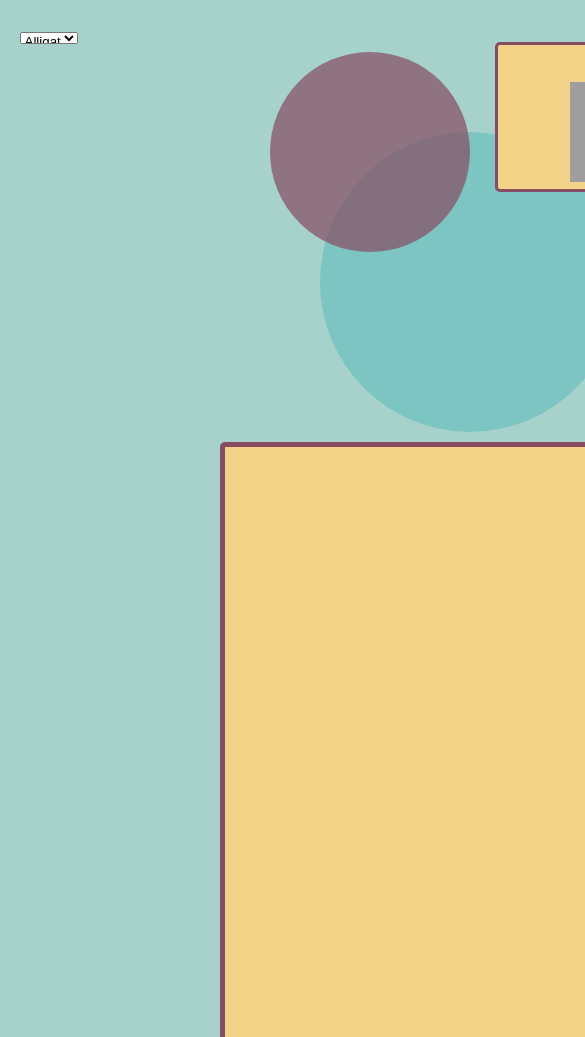
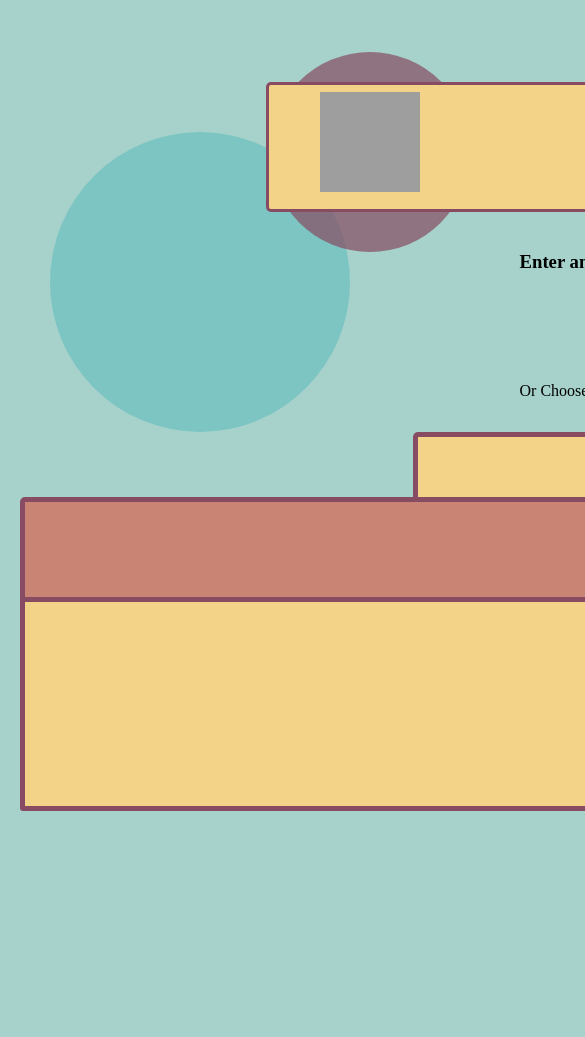
Before and after one commit to raeoxfordhebron/project-1, a plain HTML site: page index.html in a window 390 px wide. Shown: the top 1037 px of the page, 585 px wide, since content can reach past the window. After the commit the page ends 850 px from the top, so only its background shows below. Drawn offline with nearby package versions, Linux system fonts and the light colour scheme; grey boxes are pictures that could not be loaded.

Commit message:
rough finish of css

```diff
--- a/app.js
+++ b/app.js
@@ -90,6 +90,7 @@ function villagerSpecies(species){
     .then((data) => {
         console.log(data)
         $("main p").empty()
+        $("main li").remove()
         data.forEach((element, index) => {
             console.log(element)
             const speciesLi = $("<li>").text(`${element.name}`)
@@ -97,10 +98,9 @@ function villagerSpecies(species){
                 const inputText = e.target.textContent
                 $("main p").empty()
                 $("main li").remove()
-                // $("<main>")
                 villagerSearch(inputText)
             })
-            $main.append(speciesLi)
+            $("main").append(speciesLi)
         })
     })
 }
--- a/index.html
+++ b/index.html
@@ -20,9 +20,6 @@
     <div id="logo1">
         <img src="https://upload.wikimedia.org/wikipedia/commons/thumb/7/7c/Animal_Crossing_Leaf.svg/2149px-Animal_Crossing_Leaf.svg.png">
     </div>
-    <div id="logo2">
-        <img src="https://upload.wikimedia.org/wikipedia/commons/thumb/7/7c/Animal_Crossing_Leaf.svg/2149px-Animal_Crossing_Leaf.svg.png">
-    </div>
     <span id="blueCircle"></span>
     <span id="maroonCircle"></span>
     <span id="orangeCircle"></span>
@@ -32,7 +29,7 @@
         <input type="text" id="villagerTextName" placeholder="Villager name">
         <input type="submit" id="submitButton" value="Search">
     </form>
-    <label for="species">Choose a species:</label>
+    <label for="species">Or Choose a Species:</label>
     <select name="species" id="species">
         <option value="alligator">Alligator</option>
         <option value="anteater">Anteater</option>
--- a/styles.css
+++ b/styles.css
@@ -1,60 +1,43 @@
-* {
-    box-sizing: border-box;
-}
-
-
 body {
     width: 90%;
     margin: 2em auto;
     display: grid;
     background-color: #A7D2CB;
-    /* grid-template-columns: 1fr 1fr;
-    grid-template-rows: 1fr 1fr; */
     grid-template-areas:
     "header header header"
-    "main sidebar sidebar"
+    "main main sidebar"
+    "main main sidebar"
+    "main main sidebar"
+    "main main sidebar"
+    "footer footer footer"
     "footer footer footer"
 
 }
 
 header {
-    margin: 10px 0px 0 475px;
-    height: 150px;
     text-align: center;
     font-family: 'Libre Baskerville', serif;
     font-weight: bold;
     grid-area: header;
     border: 3px solid #874C62;
     border-radius: 5px;
-    padding: 20px;
-    width: 900px;
+    padding: 2px;
     background-color: #F2D388;
+    margin: 50px auto;
+    width: 70%;
+    height: 30%;
 }
 
 #logo1 {
     width: 100px;
     height: 100px;
     grid-area: header;
-    margin: 50px 0 0 550px;
+    margin: 60px 300px;
 }
 
 #logo1 img {
     width: 100%;
     height: 100%
-}
-
-#logo2 {
-    grid-area: header;
-    width: 50px;
-    height: 50px;
-    margin: 50px 0 0 1300px ;
-}
-
-#logo2 img {
-    width: 100%;
-    height: 100%;
-    -webkit-transform: scaleX(-1);
-    transform: scaleX(-1);
 }
 
 #blueCircle {
@@ -64,7 +47,7 @@ header {
     border-radius: 50%;
     display: inline-block;
     grid-area: header;
-    margin: 100px 0 0 300px;
+    margin: 100px 0 0 30px;
     opacity: 0.5;
     z-index: -1;
 }
@@ -106,16 +89,17 @@ header {
 
 
 main {
-    width: 500px;
-    height: 600px;
     background-color: #F2D388;
     border: 5px solid #874C62;
-    margin: 10px 0 300px 200px;
     border-radius: 5px;
     font-family: 'Noto Serif', serif;
     font-size: 15px;
     grid-area: main;
     padding: 20px;
+    height: 500px;
+    margin: auto;
+    width: 50%;
+    height: 90%;
 }
 
 #image {
@@ -123,10 +107,10 @@ main {
     border: 5px solid #874C62;
     border-radius: 5px;
     display: block;
-    margin: 0 100px 100px 300px;
     object-fit: cover;
     grid-area: sidebar;
     padding: 15px;
+    width: 50%;
 }
 
 img {
@@ -136,19 +120,25 @@ img {
 
 #labelForForm {
     grid-area: header;
-    margin: 275px 0 0 675px;
+    transform: translate(500px, 200px)
+}
+
+label {
+    grid-area: header;
+    transform: translate(500px, 350px)
 }
 
 #species {
     grid-area: header;
     width: 15vw;
-    height: 3vw;
+    height: 4vw;
+    transform: translate(700px, 350px)
 }
 
 form {
     padding: 10px;
-    margin: 300px 0 0 800px;
     grid-area: header;
+    transform: translate(650px, 250px)
 }
 
 #submitButton {
@@ -170,27 +160,32 @@ aside {
     border: 5px solid #874C62;
     border-radius: 3px;
     padding: 10px;
+    grid-area: footer;
+    height: 80%;
+    width: 100%;
+    margin: auto;
     display: flex;
     flex-wrap: wrap;
-    grid-area: footer;
-    height: 225px;
+    margin: 100px auto;
+}
+
+aside li {
+    list-style-type: none;
 }
 
 #label {
    font-size: 1.5em;
-   position: absolute;
-   left: 80px;
-   top: 1300px;
    border: 3px solid #874C62;
    background-color: #C98474;
    color: white;
    padding: 5px;
    border-radius: 3px;
+   grid-area: footer;
+   height: 10%;
+   width: 30%;
 }
 
-li {
-    list-style-type: none;
-}
+
 
 #villagerTextName {
     background-color: #C98474;
@@ -203,17 +198,30 @@ li {
     color: white;
 }
 
-@media screen and (min-width: 300px) and (max: 500px) {
+@media screen and (min-width: 300px) and (max-width: 500px) {
     body {
-        display: grid;
-        grid-template-columns: 3fr 1fr;
-        column-gap: 20px;
+        grid-template-areas:
+        "header"
+        "main"
+        "main"
+        "main"
+        "sidebar"
+        "sidebar"
+        "footer";
     }
 
     header {
-        display: flex;
-        flex: 1;
+       grid-area: header;
     }
+
+    main {
+        grid-area: main;
+    }
+
+    aside {
+        grid-area: sidebar;
+    }
+
 }
 
 main li:hover {
```
